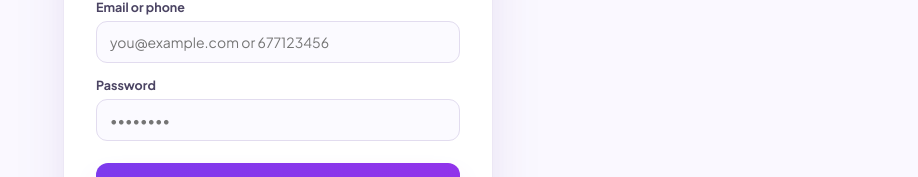
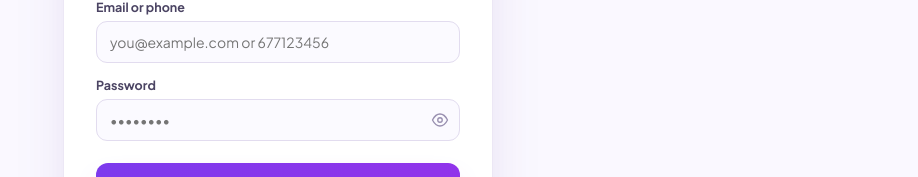
Before and after one commit to techascend-cohort-2/techascend-platform, a Next.js app: page /login in a window 1280 px wide. Shown: the part 347-524 px from the top of the page, without its empty margins (362-1280 px from the left). Built offline with nearby package versions, Linux system fonts and the light colour scheme; no server answers.

Commit message:
Add show/hide toggle to password fields on sign-in and sign-up
Extracted a shared PasswordField component with an eye-icon button that
switches the input between password and text, so people can check what
they typed before submitting instead of guessing.

```diff
--- a/components/auth/LoginForm.tsx
+++ b/components/auth/LoginForm.tsx
@@ -3,6 +3,7 @@
 import { useActionState } from "react";
 import Link from "next/link";
 import { loginAction, type FormState } from "@/lib/actions/auth";
+import PasswordField from "./PasswordField";
 import styles from "./auth.module.css";
 
 export default function LoginForm({ passwordChanged = false }: { passwordChanged?: boolean }) {
@@ -31,10 +32,7 @@ export default function LoginForm({ passwordChanged = false }: { passwordChanged
           <label className={styles.label} htmlFor="email">Email or phone</label>
           <input className={styles.input} id="email" name="email" type="text" placeholder="you@example.com or 677123456" required autoComplete="username" />
         </div>
-        <div className={styles.field}>
-          <label className={styles.label} htmlFor="password">Password</label>
-          <input className={styles.input} id="password" name="password" type="password" placeholder="••••••••" required autoComplete="current-password" />
-        </div>
+        <PasswordField id="password" name="password" label="Password" placeholder="••••••••" autoComplete="current-password" />
         <button className={styles.btn} type="submit" disabled={pending}>
           {pending ? "Signing in…" : "Sign in"}
         </button>
--- /dev/null
+++ b/components/auth/PasswordField.tsx
@@ -0,0 +1,62 @@
+"use client";
+
+import { useState } from "react";
+import styles from "./auth.module.css";
+
+export default function PasswordField({
+  id,
+  name,
+  label,
+  placeholder,
+  autoComplete,
+  minLength,
+}: {
+  id: string;
+  name: string;
+  label: string;
+  placeholder?: string;
+  autoComplete?: string;
+  minLength?: number;
+}) {
+  const [visible, setVisible] = useState(false);
+
+  return (
+    <div className={styles.field}>
+      <label className={styles.label} htmlFor={id}>
+        {label}
+      </label>
+      <div className={styles.passWrap}>
+        <input
+          className={`${styles.input} ${styles.passInput}`}
+          id={id}
+          name={name}
+          type={visible ? "text" : "password"}
+          placeholder={placeholder}
+          required
+          autoComplete={autoComplete}
+          minLength={minLength}
+        />
+        <button
+          type="button"
+          className={styles.eyeBtn}
+          onClick={() => setVisible((v) => !v)}
+          aria-label={visible ? "Hide password" : "Show password"}
+          aria-pressed={visible}
+          tabIndex={-1}
+        >
+          {visible ? (
+            <svg width="18" height="18" viewBox="0 0 24 24" fill="none" stroke="currentColor" strokeWidth="1.8" strokeLinecap="round" strokeLinejoin="round">
+              <path d="M17.94 17.94A10.94 10.94 0 0112 20c-6 0-10-6-10-8 0-.98 1.02-2.98 2.68-4.74M9.9 4.24A10.5 10.5 0 0112 4c6 0 10 6 10 8 0 .8-.6 2.14-1.68 3.44M14.12 14.12a3 3 0 11-4.24-4.24" />
+              <line x1="2" y1="2" x2="22" y2="22" />
+            </svg>
+          ) : (
+            <svg width="18" height="18" viewBox="0 0 24 24" fill="none" stroke="currentColor" strokeWidth="1.8" strokeLinecap="round" strokeLinejoin="round">
+              <path d="M2 12s4-8 10-8 10 8 10 8-4 8-10 8-10-8-10-8z" />
+              <circle cx="12" cy="12" r="3" />
+            </svg>
+          )}
+        </button>
+      </div>
+    </div>
+  );
+}
--- a/components/auth/SignupForm.tsx
+++ b/components/auth/SignupForm.tsx
@@ -3,6 +3,7 @@
 import { useActionState } from "react";
 import Link from "next/link";
 import { signupAction, type FormState } from "@/lib/actions/auth";
+import PasswordField from "./PasswordField";
 import styles from "./auth.module.css";
 
 // defaultRole is kept for compatibility with the /signup page, but every
@@ -34,10 +35,7 @@ export default function SignupForm({ defaultRole: _defaultRole = "student" }: {
           <label className={styles.label} htmlFor="email">Email</label>
           <input className={styles.input} id="email" name="email" type="email" placeholder="you@example.com" required autoComplete="email" />
         </div>
-        <div className={styles.field}>
-          <label className={styles.label} htmlFor="password">Password</label>
-          <input className={styles.input} id="password" name="password" type="password" placeholder="At least 8 characters" required autoComplete="new-password" minLength={8} />
-        </div>
+        <PasswordField id="password" name="password" label="Password" placeholder="At least 8 characters" autoComplete="new-password" minLength={8} />
         <div className={styles.row}>
           <div className={styles.field}>
             <label className={styles.label} htmlFor="city">City</label>
--- a/components/auth/auth.module.css
+++ b/components/auth/auth.module.css
@@ -97,6 +97,30 @@
   gap: 12px;
 }
 
+.passWrap {
+  position: relative;
+}
+.passInput {
+  padding-right: 42px;
+}
+.eyeBtn {
+  position: absolute;
+  top: 0;
+  right: 0;
+  bottom: 0;
+  width: 40px;
+  display: grid;
+  place-items: center;
+  background: none;
+  border: none;
+  color: #9990b0;
+  cursor: pointer;
+  padding: 0;
+}
+.eyeBtn:hover {
+  color: #7c3aed;
+}
+
 .btn {
   width: 100%;
   margin-top: 8px;
```
